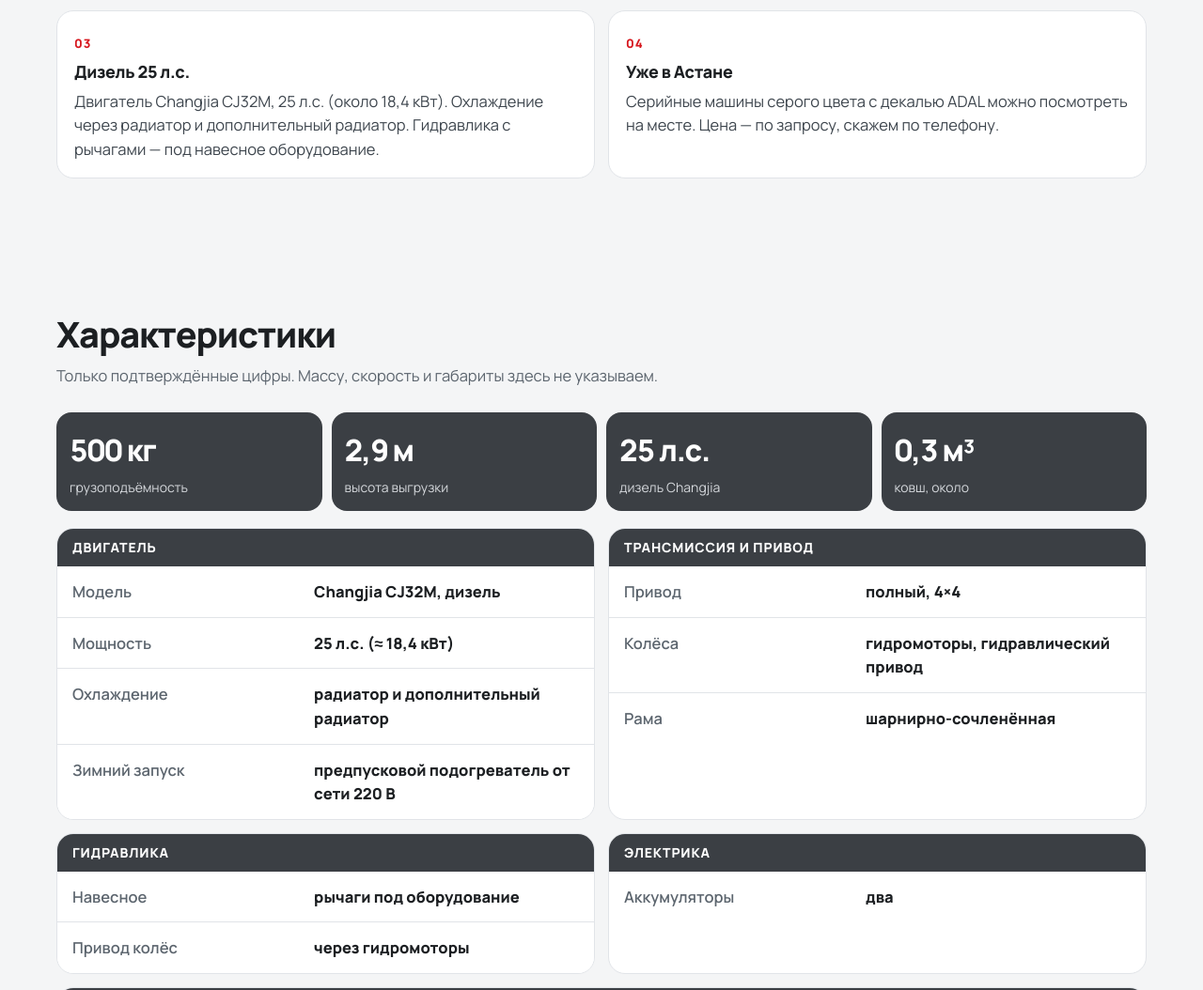
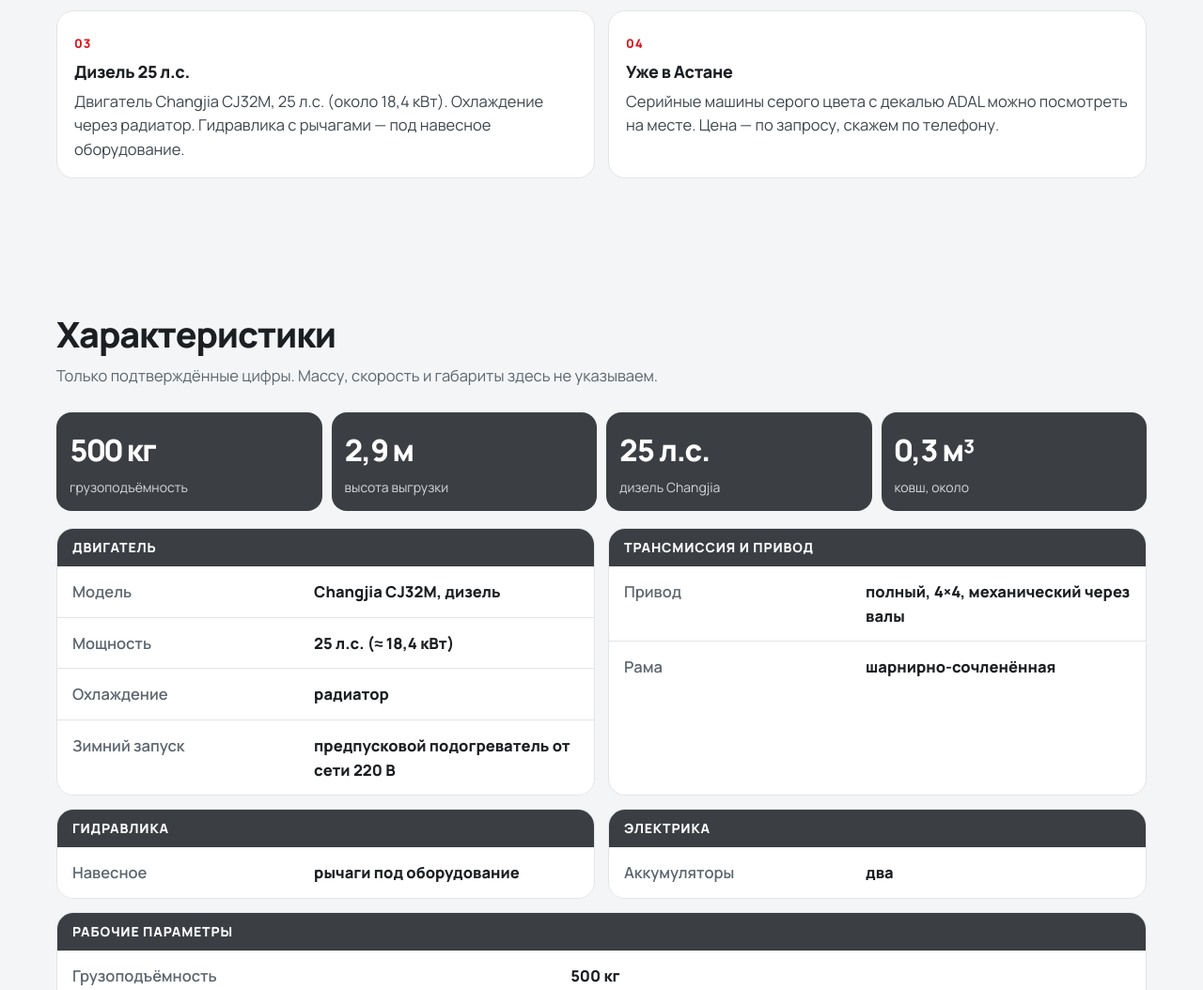
Before and after one commit to abk0186/adal907, a plain HTML site: page index.html in a window 1280 px wide. Shown: the part 1212-2266 px from the top of the page at 94% size. Drawn offline with Linux system fonts and the light colour scheme.

Commit message:
Fix specs: 4x4 via shafts, single radiator, remove hydromotors

```diff
--- a/index.html
+++ b/index.html
@@ -112,7 +112,7 @@
           <article class="card">
             <span class="card-index">03</span>
             <h3>Дизель 25 л.с.</h3>
-            <p>Двигатель Changjia CJ32M, 25&nbsp;л.с. (около 18,4&nbsp;кВт). Охлаждение через радиатор и дополнительный радиатор. Гидравлика с рычагами — под навесное оборудование.</p>
+            <p>Двигатель Changjia CJ32M, 25&nbsp;л.с. (около 18,4&nbsp;кВт). Охлаждение через радиатор. Гидравлика с рычагами — под навесное оборудование.</p>
           </article>
           <article class="card">
             <span class="card-index">04</span>
@@ -139,15 +139,14 @@
             <dl class="specs">
               <div><dt>Модель</dt><dd>Changjia CJ32M, дизель</dd></div>
               <div><dt>Мощность</dt><dd>25 л.с. (≈ 18,4 кВт)</dd></div>
-              <div><dt>Охлаждение</dt><dd>радиатор и дополнительный радиатор</dd></div>
+              <div><dt>Охлаждение</dt><dd>радиатор</dd></div>
               <div><dt>Зимний запуск</dt><dd>предпусковой подогреватель от сети 220 В</dd></div>
             </dl>
           </section>
           <section class="spec-group">
             <h3>Трансмиссия и привод</h3>
             <dl class="specs">
-              <div><dt>Привод</dt><dd>полный, 4×4</dd></div>
-              <div><dt>Колёса</dt><dd>гидромоторы, гидравлический привод</dd></div>
+              <div><dt>Привод</dt><dd>полный, 4×4, механический через валы</dd></div>
               <div><dt>Рама</dt><dd>шарнирно-сочленённая</dd></div>
             </dl>
           </section>
@@ -155,7 +154,6 @@
             <h3>Гидравлика</h3>
             <dl class="specs">
               <div><dt>Навесное</dt><dd>рычаги под оборудование</dd></div>
-              <div><dt>Привод колёс</dt><dd>через гидромоторы</dd></div>
             </dl>
           </section>
           <section class="spec-group">
```
Also changed, not shown: 1 other file.
